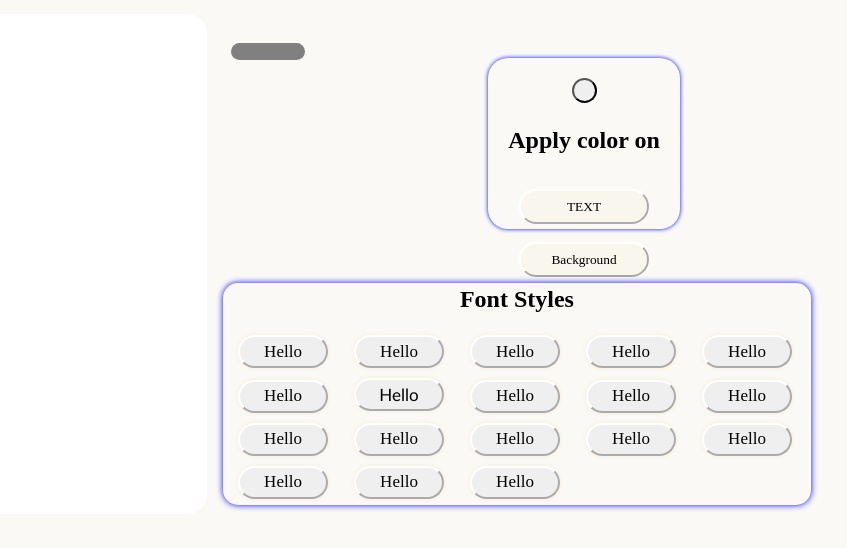
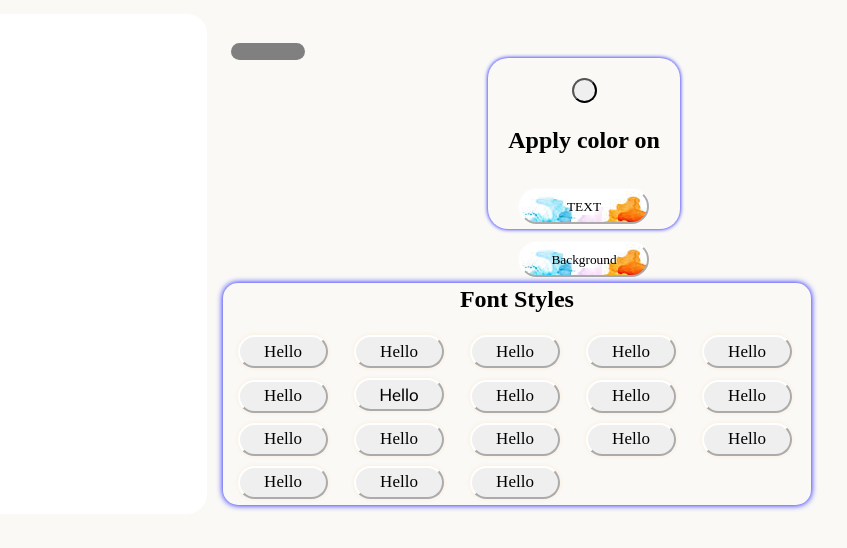
Before and after one commit to udaylenka/Color-Font-Picker, a plain HTML site: page index.html in a window 1280 px wide. Shown: the part 102-650 px from the top of the page, without its empty margins (409-1256 px from the left). Drawn offline with Linux system fonts and the light colour scheme; a script that the page names is missing.

Commit message:
Update cop.css

```diff
--- a/cop.css
+++ b/cop.css
@@ -104,7 +104,7 @@ h3{
 	cursor:pointer;
 	box-shadow:0 0 3px white;
 	background:#F9F6EE;
-	background-image:"colors.jpg";
+	background-image:url("colors.jpg");
 	background-repeat:no-repeat;
 	background-position:center top;
 	font-family:CloisterBlack BT;
```
